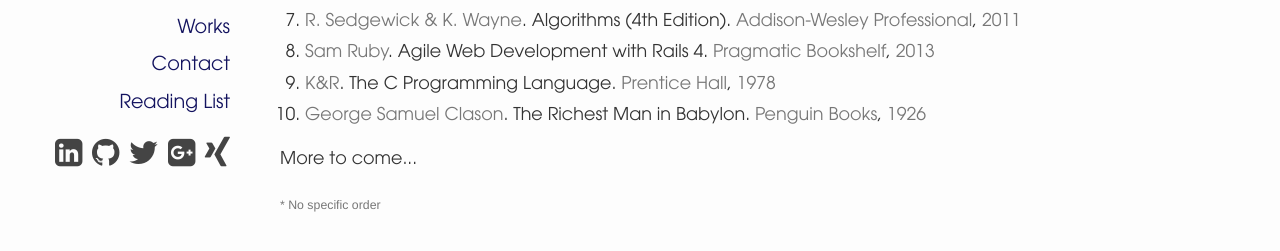
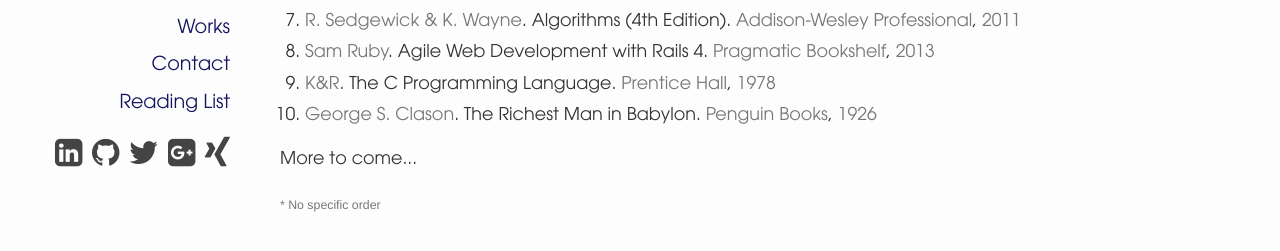
Before and after one commit to ngnmhieu/ngnmhieu.github.io, a Jekyll site: the page built from readinglist.html, in a window 1280 px wide. Shown: the part 279-530 px from the top of the page. Built offline with Jekyll 4.4.1, drawn with Linux system fonts in a browser that asks for light colours; nearby versions of some CDN libraries; Markdown is read by kramdown in place of the engine named in the settings.

Commit message:
edit author

```diff
--- a/_data/books.yml
+++ b/_data/books.yml
@@ -44,6 +44,6 @@
   publisher: Prentice Hall
 
 - title: The Richest Man in Babylon
-  author: George Samuel Clason
+  author: George S. Clason
   year: 1926
   publisher: Penguin Books
```
